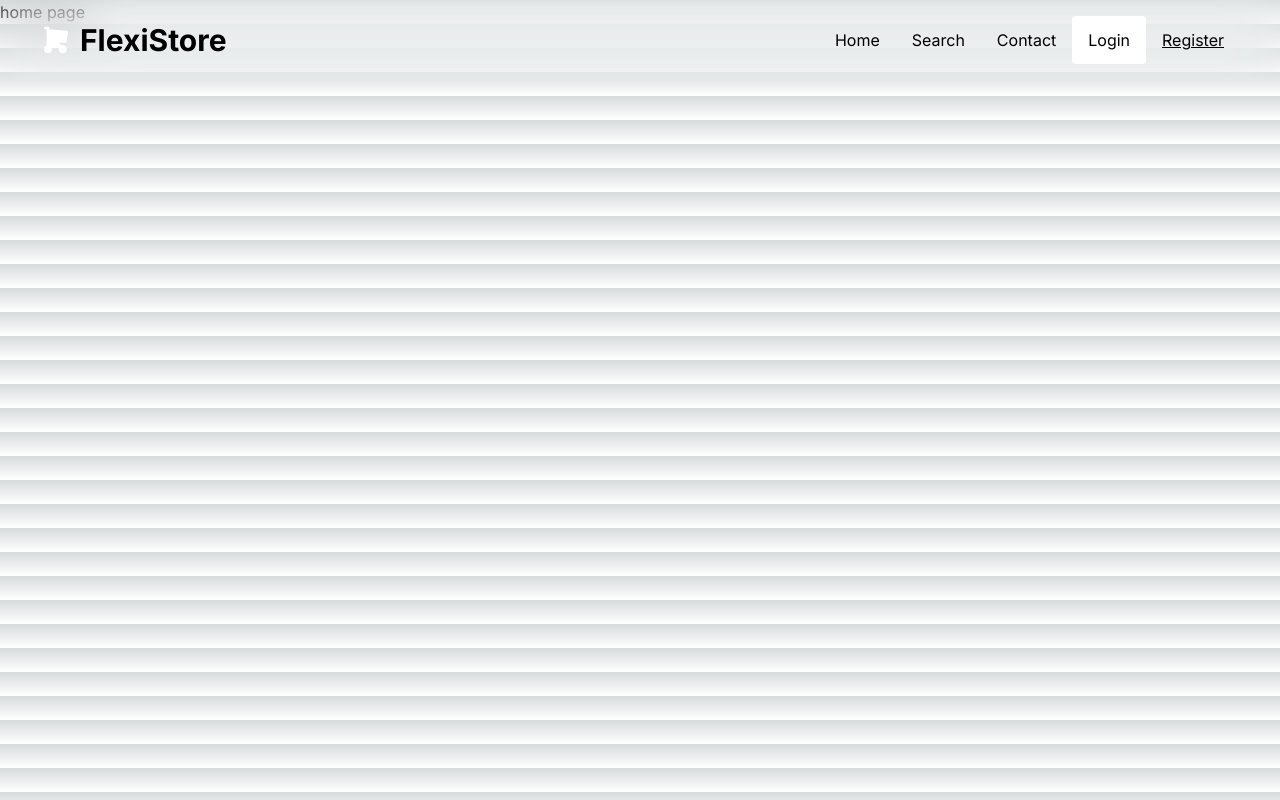
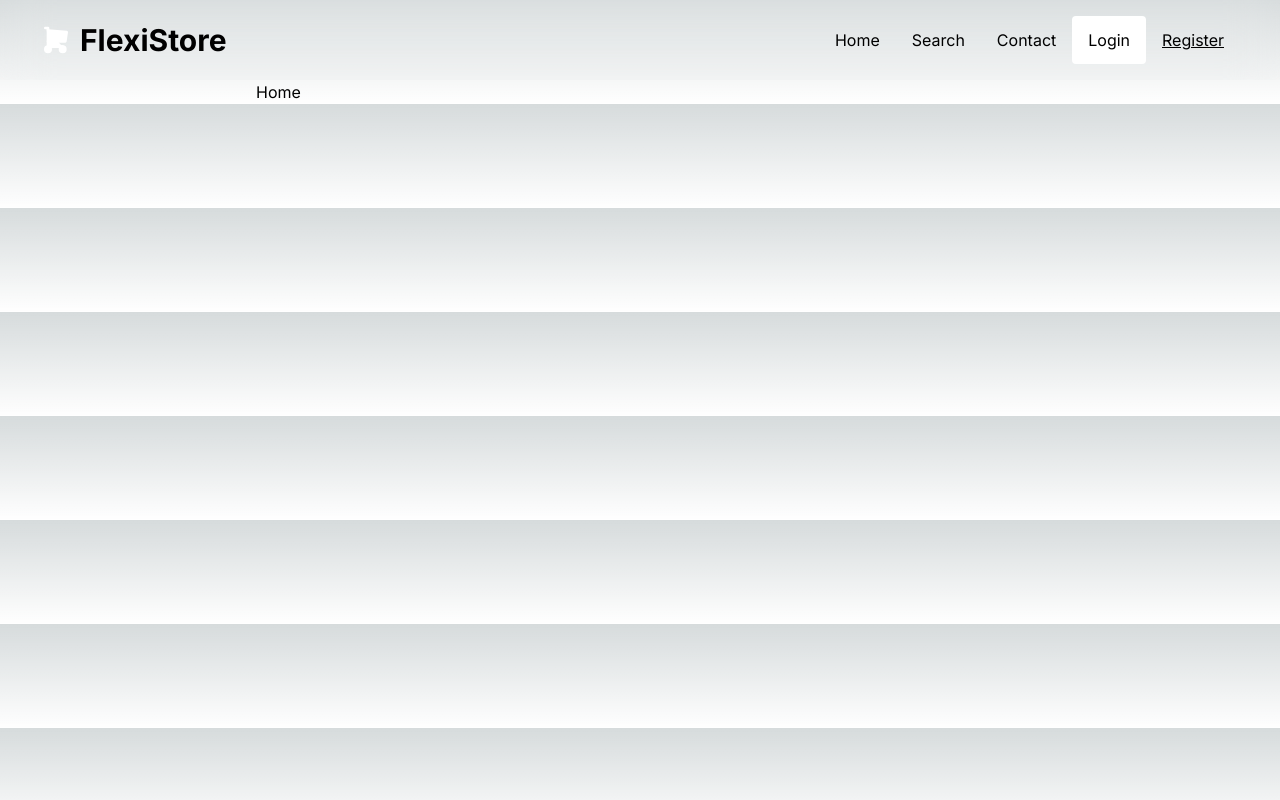
Before and after one commit to forjoa/flexistore, a Next.js app: page /home in a window 1280 px wide. Built offline with nearby package versions, Linux system fonts and the light colour scheme.

Commit message:
add styles to container

```diff
--- a/src/app/home/page.tsx
+++ b/src/app/home/page.tsx
@@ -1,5 +1,11 @@
-export default function Home () {
-    return (
-        <h1>home page</h1>
-    )
+export default function Home() {
+  return (
+    <>
+      <main className="w-full mt-20 flex justify-center">
+        <div className="w-3/5">
+          <p>Home</p>
+        </div>
+      </main>
+    </>
+  )
 }
```
